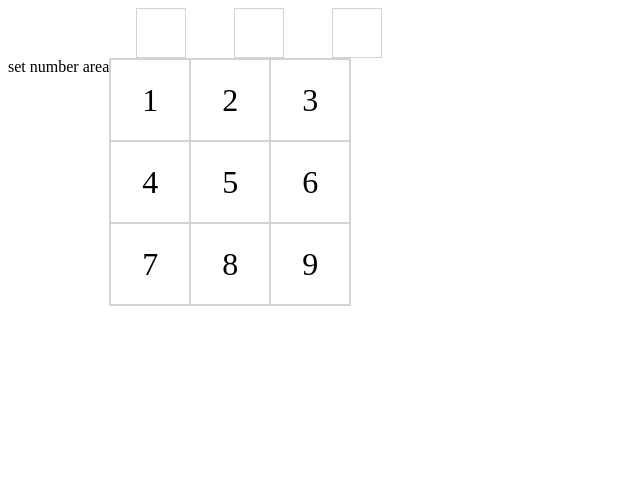
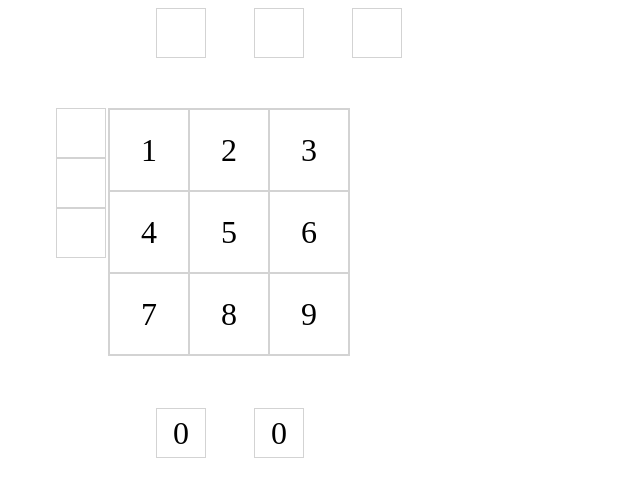
Before and after one commit to nagi-moriyama-lvgs/triple-three, a React app: page / in a window 1280 px wide. Shown: the top 496 px of the page, without its empty margins (0-640 px from the left). Built offline with nearby package versions, Linux system fonts and the light colour scheme; the HTML template or start-up script is replaced by a standard one.

Commit message:
gridでsquareの配置を修正

```diff
--- a/src/components/organisms/TripleThreeCore.tsx
+++ b/src/components/organisms/TripleThreeCore.tsx
@@ -12,17 +12,23 @@ const BaseTripleThreeCore: React.FC<BaseTripleThreeCoreProps> = ({
 }) => {
   return (
     <div className={className}>
-      <div className={"row"}>
-        <div className={"space"}></div>
-        <div className={"flex"}>
+      <div className={"empty_area"}></div>
+      <div className={"top_area"}>
         <SquareMini />
         <SquareMini />
         <SquareMini />
       </div>
+      <div className={"left_area"}>
+        <SquareMini />
+        <SquareMini />
+        <SquareMini />
       </div>
-      <div className={"line flex"}>
-        <div>set number area</div>
+      <div className={"main_area"}>
         <NineSquares />
+      </div>
+      <div className={"hand_area"}>
+        <SquareMini number={0} />
+        <SquareMini number={0} />
       </div>
     </div>
   );
@@ -38,15 +44,29 @@ const SquareMini = styled(Square)`
 
 const TripleThreeCore = styled(BaseTripleThreeCore)`
   & {
-    .row {
+    display: grid;
+    grid-template-rows: 100px 300px 100px;
+    grid-template-columns: 100px 300px;
+    .empty_area {
+      grid-row: 1 / 2;
+      grid-column: 1 / 2;
+    }
+    .top_area {
+      grid-row: 1 / 2;
+      grid-column: 2 / 3;
       display: flex;
-      .space {
-        width: 5rem;
     }
-      flex {
+    .left_area {
+      grid-row: 2 / 3;
+      grid-column: 1 / 2;
     }
+    .main_area {
+      grid-row: 2 / 3;
+      grid-column: 2 / 3;
     }
-    .flex {
+    .hand_area {
+      grid-row: 3 / 4;
+      grid-column: 2 / 3;
       display: flex;
     }
   }
```
Lines whose indentation alone changed are shown as unchanged.
